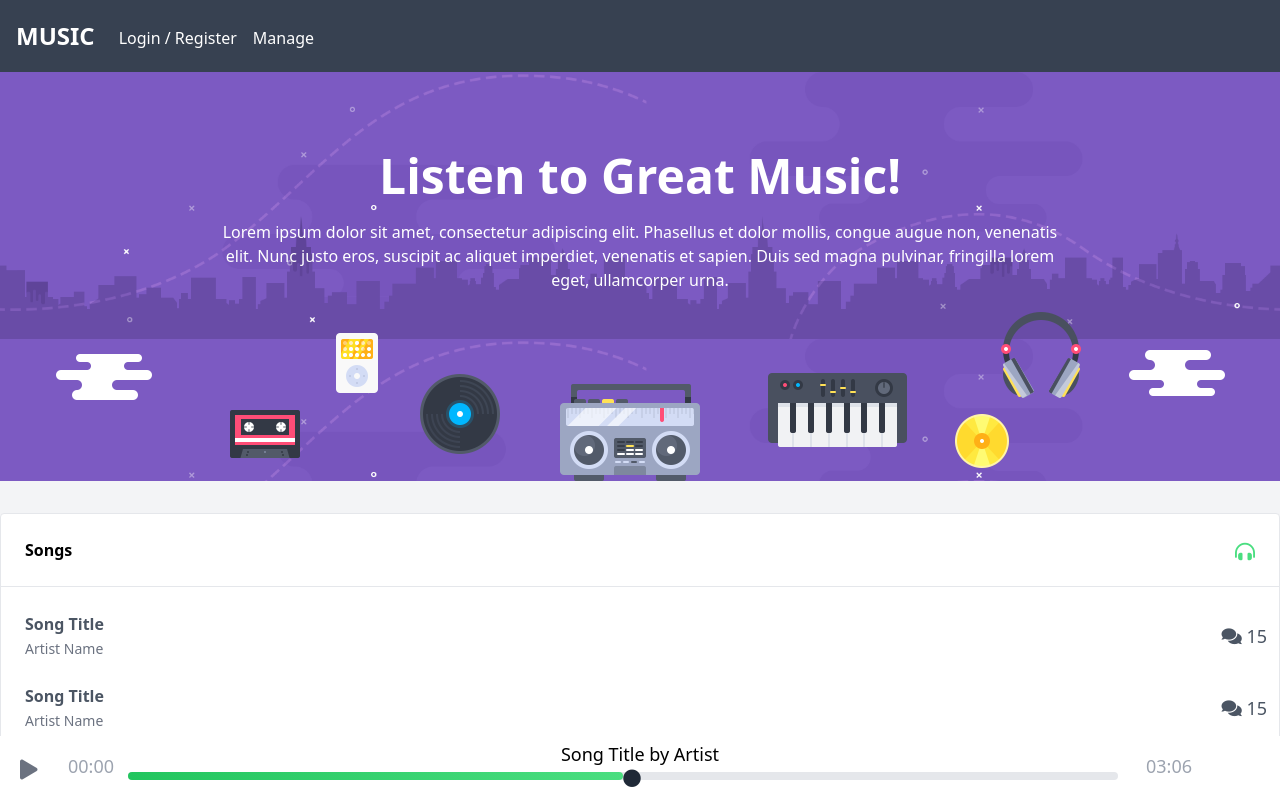
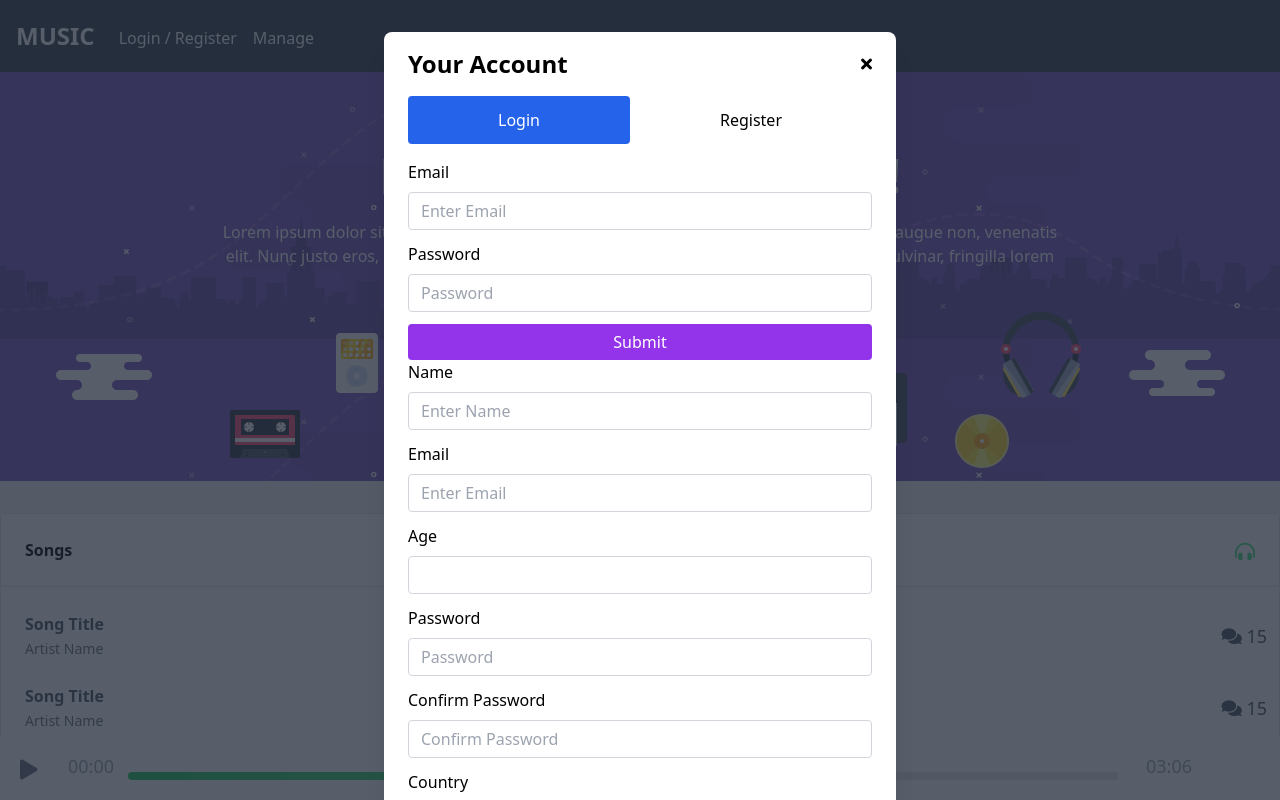
Before and after one commit to muhfahmir/music-vue-app, a Vue app: page / in a window 1280 px wide. Both pictures are taken after a click on the link "Login / Register". Shown: the top 800 px of the page. Built offline with nearby package versions, Linux system fonts and the light colour scheme.

Commit message:
create global state with pinia for modal auth login/register with mapState, mapWritableState, and mapStores

```diff
--- a/src/components/Auth.vue
+++ b/src/components/Auth.vue
@@ -1,6 +1,10 @@
 <template>
   <!-- Auth Modal -->
-  <div class="fixed z-10 inset-0 overflow-y-auto hidden" id="modal">
+  <div
+    class="fixed z-10 inset-0 overflow-y-auto"
+    id="modal"
+    :class="hiddenClass"
+  >
     <div
       class="
         flex
@@ -43,7 +47,10 @@
           <div class="flex justify-between items-center pb-4">
             <p class="text-2xl font-bold">Your Account</p>
             <!-- Modal Close Button -->
-            <div class="modal-close cursor-pointer z-50">
+            <div
+              class="modal-close cursor-pointer z-50"
+              @click="modalVisibility = false"
+            >
               <i class="fas fa-times"></i>
             </div>
           </div>
@@ -287,7 +294,17 @@
 </template>
 
 <script>
+// pinia state management
+import { mapState, mapWritableState } from "pinia";
+import useModalStore from "@/stores/modal";
+
 export default {
   name: "Auth",
+  computed: {
+    ...mapState(useModalStore, ["hiddenClass"]),
+    ...mapWritableState(useModalStore, {
+      modalVisibility: "isOpen",
+    }),
+  },
 };
 </script>
--- a/src/components/Header.vue
+++ b/src/components/Header.vue
@@ -10,7 +10,9 @@
         <ul class="flex flex-row mt-1">
           <!-- Navigation Links -->
           <li>
-            <a class="px-2 text-white" href="#">Login / Register</a>
+            <a class="px-2 text-white" href="#" @click.prevent="toggleAuthModal"
+              >Login / Register</a
+            >
           </li>
           <li>
             <a class="px-2 text-white" href="#">Manage</a>
@@ -20,3 +22,23 @@
     </nav>
   </header>
 </template>
+
+<script>
+import { mapStores } from "pinia";
+
+import useModalStore from "@/stores/modal";
+
+export default {
+  name: "AppHeader",
+  computed: {
+    ...mapStores(useModalStore),
+  },
+  methods: {
+    toggleAuthModal() {
+      // pinia access with mapstores
+      this.modalStore.isOpen = !this.modalStore.isOpen;
+      console.log(this.modalStore.isOpen);
+    },
+  },
+};
+</script>
--- /dev/null
+++ b/src/stores/modal.js
@@ -0,0 +1,14 @@
+// create new store
+import { defineStore } from "pinia";
+
+export default defineStore("modal", {
+  // full data state
+  state: () => ({
+    isOpen: false,
+  }),
+  getters: {
+    hiddenClass(state) {
+      return !state.isOpen ? "hidden" : "";
+    },
+  },
+});
```
